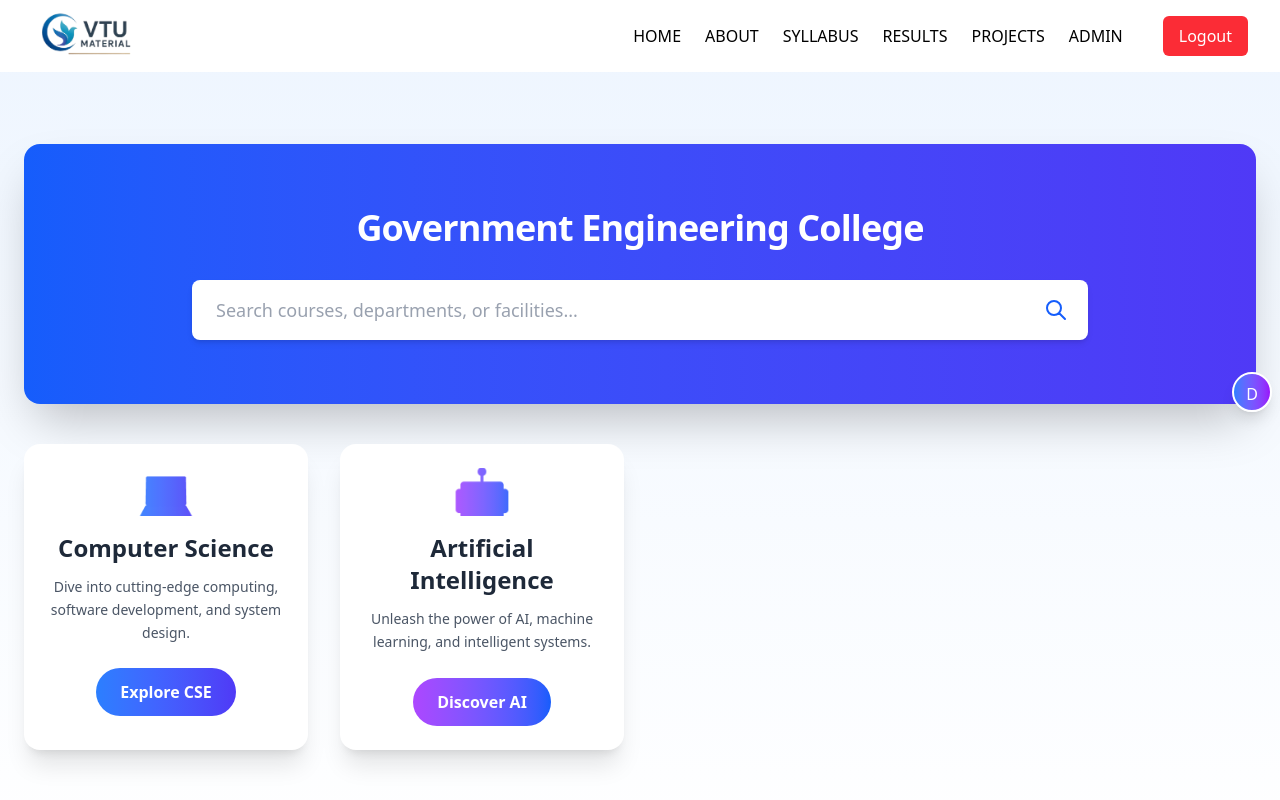
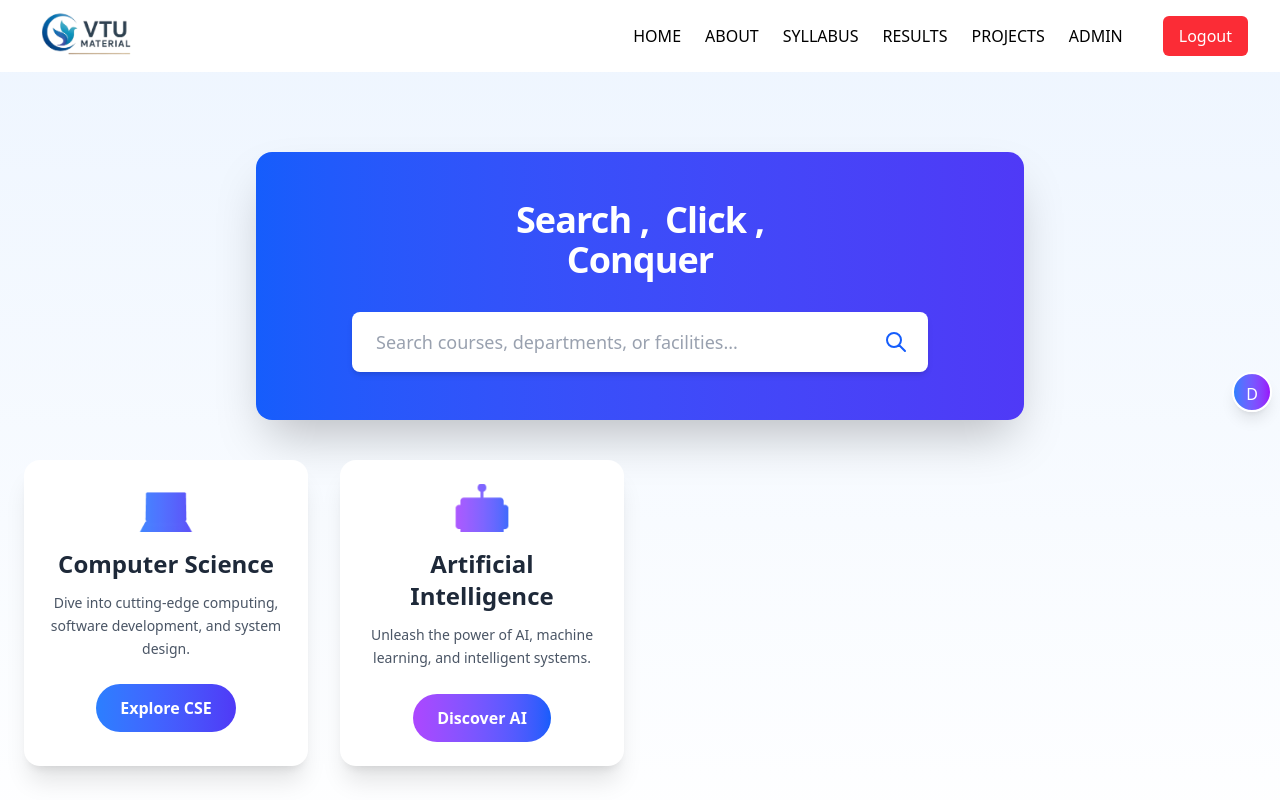
Before and after one commit to Anwarhacker/vtuMaterial, a React (Vite) app in the folder frontend/: page /dept in a window 1280 px wide. Shown: the top 800 px of the page. Built offline with nearby package versions, Linux system fonts and the light colour scheme; sample sign-in values are in the browser's storage.

Commit message:
requirements

```diff
--- a/frontend/src/requirements/Search.jsx
+++ b/frontend/src/requirements/Search.jsx
@@ -1,23 +1,27 @@
-import { useState } from 'react';
+import { useState } from "react";
 
 const Search = () => {
-  const [searchTerm, setSearchTerm] = useState('');
+  const [searchTerm, setSearchTerm] = useState("");
   const [isFocused, setIsFocused] = useState(false);
 
   const handleSearch = (e) => {
     e.preventDefault();
     if (searchTerm.trim()) {
-      console.log('Searching for:', searchTerm);
+      console.log("Searching for:", searchTerm);
       // Add your search logic here (e.g., API call or navigation)
     }
   };
 
   return (
-    <div className="w-full mx-auto bg-gradient-to-r from-blue-600 to-indigo-600 p-12 sm:p-16 mt-6 rounded-2xl shadow-2xl">
-      <h1 className="text-3xl sm:text-4xl font-extrabold text-center mb-8 text-white tracking-tight animate-fade-in">
-        Government Engineering College
-      </h1>
-      <div className="max-w-4xl mx-auto">
+    <div className="w-full max-w-3xl mx-auto bg-gradient-to-r from-blue-600 to-indigo-600 p-8 sm:p-12 mt-8 rounded-2xl shadow-2xl">
+      <div className="text-3xl sm:text-4xl searchhh font-extrabold text-center mb-8 text-white tracking-tight animate-fade-in">
+        <div className="flex sm:flex-row justify-center searchhh gap-2 sm:gap-4">
+          <h1>Search ,</h1>
+          <h1>Click ,</h1>
+        </div>
+        <h1>Conquer</h1>
+      </div>
+      <div className="max-w-xl mx-auto">
         <form onSubmit={handleSearch} className="relative">
           <div className="relative flex items-center">
             <input
@@ -49,15 +53,15 @@ const Search = () => {
           {isFocused && (
             <div className="absolute top-full left-0 right-0 mt-2 bg-white rounded-lg shadow-xl p-4 z-10 animate-slide-down">
               <p className="text-sm text-gray-600">
-                Try searching for: <span className="font-semibold">Computer Science</span>,{' '}
-                <span className="font-semibold">AI Syllabus</span>, or{' '}
+                Try searching for:{" "}
+                <span className="font-semibold">Computer Science</span>,{" "}
+                <span className="font-semibold">AI Syllabus</span>, or{" "}
                 <span className="font-semibold">Lab Facilities</span>
               </p>
             </div>
           )}
         </form>
       </div>
-
     </div>
   );
 };
```
Also changed, not shown: frontend/src/requirements/Deptm.jsx (+11 -10 lines).
